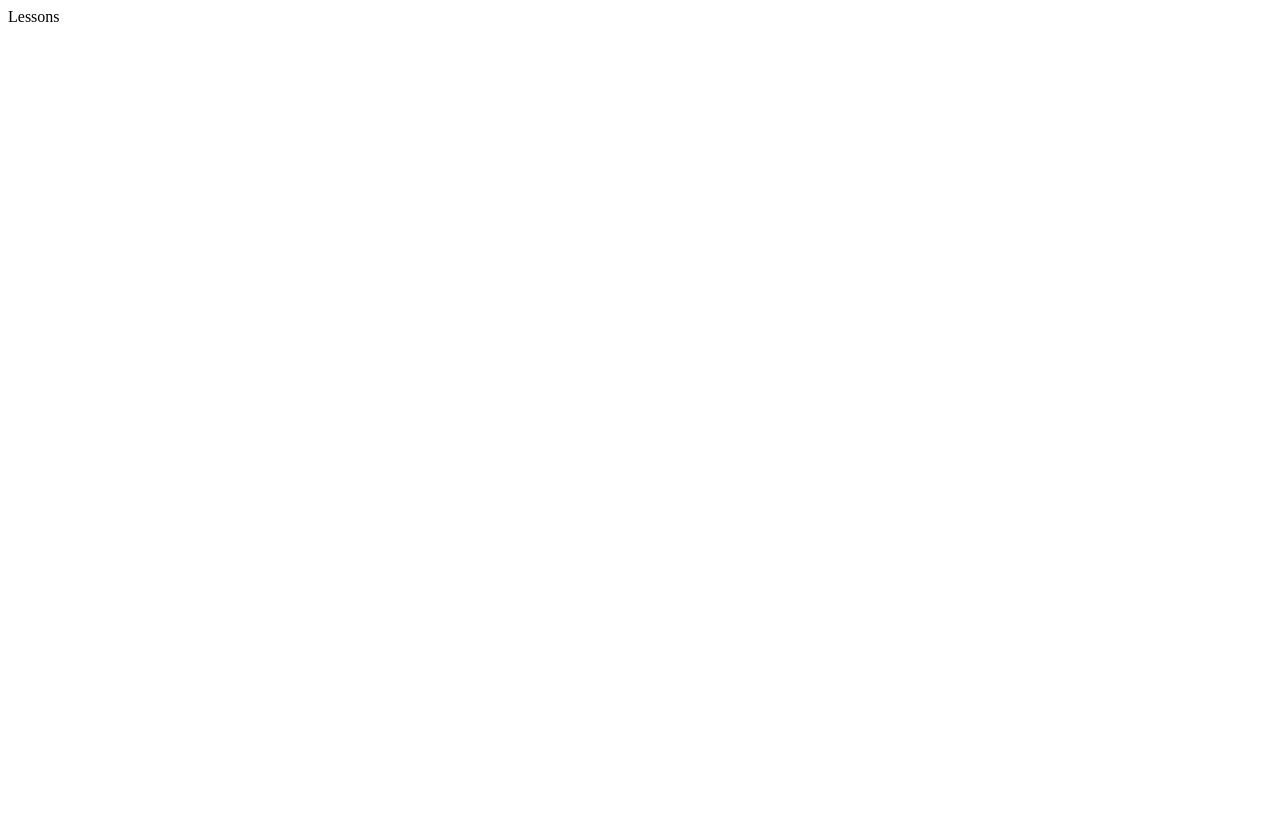
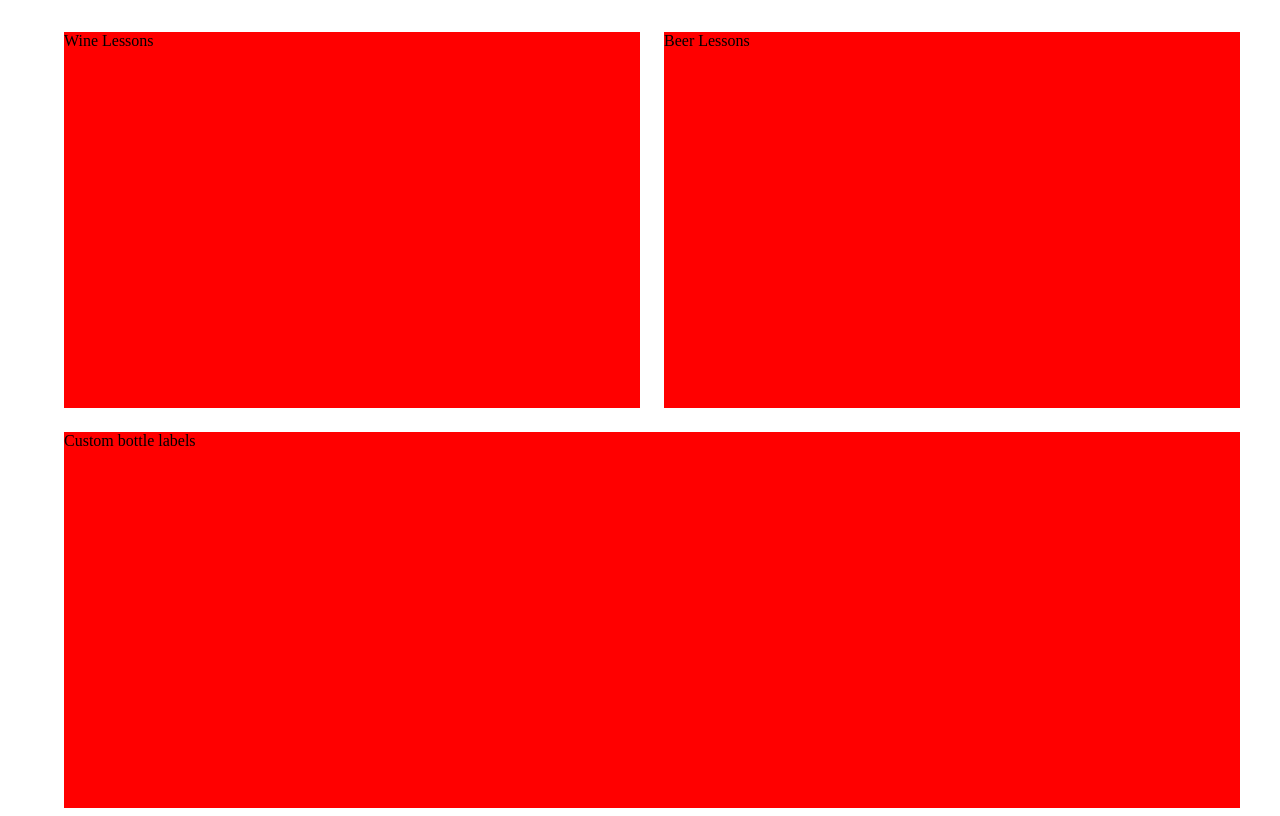
Before and after one commit to 92castro/wine-site, a React (Create React App) app: page /lessons in a window 1280 px wide. Built offline with nearby package versions, Linux system fonts and the light colour scheme.

Commit message:
Integrated MUI grid into lessons.

```diff
--- a/src/Pages/Lessons.tsx
+++ b/src/Pages/Lessons.tsx
@@ -1,7 +1,45 @@
+import React, { CSSProperties } from "react";
+import { Container, Grid } from "@mui/material";
+import { Box } from "@mui/system";
 
+const StyledGridItem: CSSProperties = {
+  minHeight: "400px",
+};
+const StyledBox: CSSProperties = {
+  height: "100%",
+  backgroundColor: "Red",
+};
+// const brewingLessonData: { wineBrewing: Object;  beerBrewing: Object} = [
+//   wineBrewing:  {
+//     test : 1
+//   },
+//   beerBrewing: {
+//     test : 1
+//   },
+// ];
 
+// const people: { name: string; age: number; }[] = [
+//     {
+//         age: 27,
+//         name: 'Tim'
+//     },
+//     {
+//         age: 28,
+//         name: 'Bob'
+//     }
+// ]
 export default function Lessons() {
   return (
-    <div>Lessons</div>
-  )
+    <Grid container maxWidth="lg" maxHeight="100vh" spacing={{ xs: 2, md: 3 }} margin={{ lg: "auto" }}>
+      <Grid item style={StyledGridItem} xs={12} md={6} lg={6}>
+        <Box style={StyledBox}>Wine Lessons</Box>
+      </Grid>
+      <Grid item style={StyledGridItem} xs={12} md={6} lg={6}>
+        <Box style={StyledBox}>Beer Lessons</Box>
+      </Grid>
+      <Grid item style={StyledGridItem} xs={12} md={12} lg={12}>
+        <Box style={StyledBox}>Custom bottle labels</Box>
+      </Grid>
+    </Grid>
+  );
 }
```
